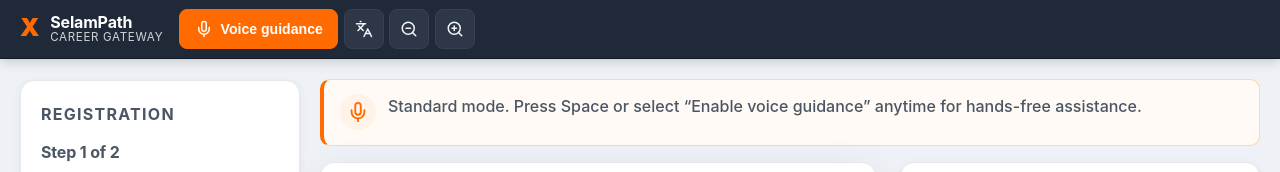
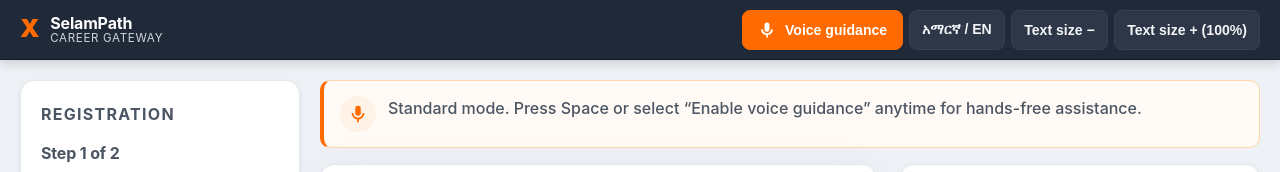
Before and after one commit to Betty-1219/accessibility, a plain HTML site: page frontend/index.html in a window 1280 px wide. Shown: the top 172 px of the page. Drawn offline with Linux system fonts and the light colour scheme.

Commit message:
Revert "Redesign navbar: Lucide icons, centered main nav, grouped controls, responsive layout"
This reverts commit f8e021a794707526d32192be86cc7a07fea300f5.

```diff
--- a/frontend/css/accessibility-themes.css
+++ b/frontend/css/accessibility-themes.css
@@ -301,79 +301,6 @@ body.db-theme-dark_white,
 .db-topnav .db-btn-voice[aria-pressed="true"] { background: #c2410c; border-color: #c2410c; box-shadow: inset 0 0 0 2px rgba(255,255,255,0.25); }
 .db-mic-icon, .db-voice-banner-icon { display: inline-flex; align-items: center; justify-content: center; }
 .db-mic-icon svg { display: block; }
-
-/* --- Navbar: three-zone layout (brand | main nav | actions) --- */
-.db-nav-center {
-  display: flex;
-  align-items: center;
-  justify-content: center;
-  gap: 0.25rem;
-  flex: 1 1 auto;
-  min-width: 0;
-}
-.db-nav-tab {
-  display: inline-flex;
-  align-items: center;
-  justify-content: center;
-  gap: 0.45rem;
-  min-height: 40px;
-  padding: 0.4rem 0.85rem;
-  border: 1px solid transparent;
-  border-radius: 999px;
-  background: transparent;
-  color: #cbd5e1;
-  font-family: inherit;
-  font-size: 0.88rem;
-  font-weight: 600;
-  letter-spacing: 0.01em;
-  cursor: pointer;
-  white-space: nowrap;
-  transition: background 0.15s ease, color 0.15s ease, box-shadow 0.15s ease;
-}
-.db-nav-tab .db-nav-icon { flex: 0 0 auto; }
-.db-nav-tab:hover { background: rgba(255,255,255,0.08); color: #fff; }
-.db-nav-tab:active { background: rgba(255,255,255,0.14); }
-.db-nav-tab.is-active {
-  background: rgba(255,107,0,0.16);
-  color: #fff;
-  box-shadow: inset 0 -2px 0 0 #FF6B00;
-  font-weight: 700;
-}
-.db-nav-tab:focus-visible,
-.db-topnav .db-btn:focus-visible,
-.db-topnav-brand:focus-visible {
-  outline: 2px solid #FF6B00;
-  outline-offset: 2px;
-}
-.db-nav-sep {
-  width: 1px;
-  height: 24px;
-  background: #374151;
-  margin: 0 0.35rem;
-  flex: 0 0 auto;
-}
-.db-topnav-actions {
-  display: flex;
-  align-items: center;
-  gap: 0.35rem;
-  flex: 0 0 auto;
-}
-.db-topnav .db-icon-btn {
-  display: inline-flex;
-  align-items: center;
-  justify-content: center;
-  width: 40px;
-  min-width: 40px;
-  height: 40px;
-  padding: 0;
-  border-radius: 8px;
-}
-.db-topnav .db-icon-btn svg { display: block; }
-.db-topnav .db-logout-btn { color: #fca5a5; border-color: #4b3232; background: rgba(127,29,29,0.25); }
-.db-topnav .db-logout-btn:hover { color: #fecaca; background: rgba(153,27,27,0.4); border-color: #7f1d1d; }
-
-/* Dashboard shell: full width, no sidebar */
-.db-shell-dashboard { grid-template-columns: 1fr; max-width: 1200px; }
 
 .db-btn {
   min-width: 48px;
@@ -763,14 +690,15 @@ body.db-theme-dark_yellow .db-sidebar-step, body.db-theme-light_yellow .db-sideb
   z-index: 100;
   display: flex;
   align-items: center;
+  justify-content: space-between;
   gap: 1rem;
-  padding: 0.55rem 1.25rem;
+  padding: 0.6rem 1.25rem;
   background: #1f2937;
   color: #f9fafb;
   border-bottom: 1px solid #111827;
   box-shadow: 0 2px 12px rgba(0,0,0,0.18);
 }
-.db-topnav-brand { display: flex; align-items: center; gap: 0.7rem; min-width: 0; flex: 0 0 auto; }
+.db-topnav-brand { display: flex; align-items: center; gap: 0.7rem; min-width: 0; }
 .db-logo-mark {
   display: inline-flex; align-items: center; justify-content: center;
   width: auto; height: auto; border-radius: 0;
@@ -1038,42 +966,20 @@ body.db-theme-dark_yellow .db-sidebar-steps li.is-active .db-step-num, body.db-t
   .db-auth-layout { grid-template-columns: 1fr; }
   .db-auth-visual { position: static; max-width: 420px; }
 }
-@media (max-width: 1180px) {
-  /* Collapse nav tabs to icon-only (labels remain for screen readers + tooltips) */
-  .db-nav-tab span { display: none; }
-  .db-nav-tab { padding: 0.4rem 0.55rem; }
-}
 @media (max-width: 980px) {
   .db-shell { grid-template-columns: 1fr; }
   .db-sidebar { position: static; top: auto; }
   .db-topnav { flex-wrap: wrap; gap: 0.5rem 0.75rem; }
-  .db-topnav-brand { width: 100%; justify-content: space-between; }
-  .db-nav-center {
-    order: 3;
-    width: 100%;
-    justify-content: flex-start;
-    overflow-x: auto;
-    scrollbar-width: none;
-    -webkit-overflow-scrolling: touch;
-    padding-bottom: 2px;
-  }
-  .db-nav-center::-webkit-scrollbar { display: none; }
-  .db-nav-center .db-nav-tab span { display: inline; }
-  .db-topnav-actions { margin-left: auto; }
+  .db-topnav-brand { width: 100%; }
+  .db-toolbar { width: 100%; }
 }
 @media (max-width: 640px) {
   .db-shell { padding: 0.75rem; gap: 0.75rem; }
   .db-central-card, .db-content form#db-wizard-form { padding: 1.25rem 1rem; }
-  .db-topnav { padding: 0.6rem 0.75rem; gap: 0.5rem; }
-  .db-topnav-brand { gap: 0.5rem; }
-  .db-logo-mark { font-size: 1.3rem; }
-  .db-logo-sub { display: none; }
-  .db-nav-center { gap: 0.15rem; }
-  .db-nav-tab { min-height: 44px; padding: 0.4rem 0.6rem; }
-  .db-topnav .db-btn-voice { min-height: 44px; }
-  .db-topnav .db-btn-voice .db-voice-label { display: none; }
-  .db-topnav .db-btn-voice { padding: 0.45rem 0.6rem; }
-  .db-nav-sep { display: none; }
+  .db-topnav { padding: 0.6rem 0.75rem; }
+  .db-topnav .db-btn, .db-action-card { width: 100%; }
+  .db-toolbar { gap: 0.4rem; }
+  .db-toolbar .db-btn { flex: 1 1 calc(50% - 0.4rem); justify-content: center; }
   .db-main-footer { flex-direction: column; align-items: flex-start; gap: 0.6rem; }
   .db-footer-shortcuts { flex-direction: column; align-items: flex-start; gap: 0.35rem; }
   .db-auth-visual { display: none; }
--- a/frontend/index.html
+++ b/frontend/index.html
@@ -6,7 +6,7 @@
   <meta name="description" content="SelamPath is an accessible onboarding and career gateway for learners in Ethiopia. AccessPath connects skills to inclusive employers." />
   <meta name="theme-color" content="#2583F6" />
   <title>SelamPath — Accessible Onboarding &amp; AccessPath Careers</title>
-  <link rel="stylesheet" href="./css/accessibility-themes.css?v=12" />
+  <link rel="stylesheet" href="./css/accessibility-themes.css?v=11" />
 </head>
 <body class="db-theme-default page-app">
   <a class="db-skip-link" href="#main-content">Skip to main content</a>
@@ -23,10 +23,10 @@
     </main>
   </div>
 
-  <script src="./js/config.js?v=12"></script>
-  <script src="./js/i18n.js?v=12"></script>
-  <script src="./js/state-manager.js?v=12"></script>
-  <script src="./js/voice-engine.js?v=12"></script>
-  <script src="./js/digital-bridge-onboarding.js?v=12"></script>
+  <script src="./js/config.js?v=11"></script>
+  <script src="./js/i18n.js?v=11"></script>
+  <script src="./js/state-manager.js?v=11"></script>
+  <script src="./js/voice-engine.js?v=11"></script>
+  <script src="./js/digital-bridge-onboarding.js?v=11"></script>
 </body>
 </html>
--- a/frontend/js/digital-bridge-onboarding.js
+++ b/frontend/js/digital-bridge-onboarding.js
@@ -1256,62 +1256,18 @@
         var isDashboard = s === "career_dashboard";
         var tab = this.state.careerTab || "dashboard";
 
-        // Lucide icons (consistent: 24 viewBox, stroke currentColor, stroke-width 2, round caps)
-        function icon(name) {
-          var paths = {
-            mic: '<path d="M12 2a3 3 0 0 0-3 3v7a3 3 0 0 0 6 0V5a3 3 0 0 0-3-3Z"/><path d="M19 10v2a7 7 0 0 1-14 0v-2"/><line x1="12" x2="12" y1="19" y2="22"/>',
-            languages: '<path d="m5 8 6 6"/><path d="m4 14 6-6 2-3"/><path d="M2 5h12"/><path d="M7 2h1"/><path d="m22 22-5-10-5 10"/><path d="M14 18h6"/>',
-            zoomOut: '<circle cx="11" cy="11" r="8"/><line x1="21" x2="16.65" y1="21" y2="16.65"/><line x1="8" x2="14" y1="11" y2="11"/>',
-            zoomIn: '<circle cx="11" cy="11" r="8"/><line x1="21" x2="16.65" y1="21" y2="16.65"/><line x1="11" x2="11" y1="8" y2="14"/><line x1="8" x2="14" y1="11" y2="11"/>',
-            logout: '<path d="M9 21H5a2 2 0 0 1-2-2V5a2 2 0 0 1 2-2h4"/><polyline points="16 17 21 12 16 7"/><line x1="21" x2="9" y1="12" y2="12"/>',
-            dashboard: '<rect width="7" height="7" x="3" y="3" rx="1"/><rect width="7" height="7" x="14" y="3" rx="1"/><rect width="7" height="7" x="14" y="14" rx="1"/><rect width="7" height="7" x="3" y="14" rx="1"/>',
-            compass: '<circle cx="12" cy="12" r="10"/><polygon points="16.24 7.76 14.12 14.12 7.76 16.24 9.88 9.88 16.24 7.76"/>',
-            map: '<path d="M14.106 5.553a2 2 0 0 0 1.788 0l3.659-1.83A1 1 0 0 1 21 4.619v12.764a1 1 0 0 1-.553.894l-4.553 2.277a2 2 0 0 1-1.788 0l-4.2-2.1a2 2 0 0 0-1.788 0l-3.659 1.83A1 1 0 0 1 3 19.381V6.618a1 1 0 0 1 .553-.894l4.553-2.277a2 2 0 0 1 1.788 0z"/><path d="M15 5.764v15"/><path d="M9 3.236v15"/>',
-            passport: '<path d="M16 10h2"/><path d="M16 14h2"/><path d="M6.17 15a3 3 0 0 1 5.66 0"/><circle cx="9" cy="11" r="2"/><rect x="2" y="5" width="20" height="14" rx="2"/>',
-            briefcase: '<path d="M16 20V4a2 2 0 0 0-2-2h-4a2 2 0 0 0-2 2v16"/><rect width="20" height="14" x="2" y="6" rx="2"/>'
-          };
-          return '<svg class="db-nav-icon" viewBox="0 0 24 24" width="18" height="18" fill="none" stroke="currentColor" stroke-width="2" stroke-linecap="round" stroke-linejoin="round" aria-hidden="true" focusable="false">' + paths[name] + "</svg>";
-        }
-
         var voiceLabel = this.voiceLoopActive ? "Voice: On" : "Voice guidance";
-        var zoomPct = esc(Math.max(80, Math.min(200, Number(d.preferences.zoom_percent) || 100)));
         var toolbar =
-          '<div class="db-topnav-actions" role="toolbar" aria-label="Accessibility controls">' +
-          '<button type="button" class="db-btn db-btn-voice" id="db-btn-voice-toggle" aria-pressed="' + (this.voiceLoopActive ? "true" : "false") + '" title="' + esc(voiceLabel) + '">' +
-          '<span class="db-mic-icon" aria-hidden="true">' + icon("mic") + "</span>" +
-          '<span class="db-voice-label">' + esc(voiceLabel) + "</span>" +
+          '<div class="db-toolbar" role="toolbar" aria-label="Accessibility controls">' +
+          '<button type="button" class="db-btn db-btn-voice" id="db-btn-voice-toggle" aria-pressed="' + (this.voiceLoopActive ? "true" : "false") + '">' +
+          '<span class="db-mic-icon" aria-hidden="true"><svg viewBox="0 0 24 24" width="20" height="20" focusable="false"><path fill="currentColor" d="M12 14a3 3 0 0 0 3-3V6a3 3 0 1 0-6 0v5a3 3 0 0 0 3 3zm5-3a5 5 0 0 1-10 0H5a7 7 0 0 0 6 6.92V21h2v-3.08A7 7 0 0 0 19 11h-2z"/></svg></span>' +
+          '<span class="db-voice-label">' + esc(voiceLabel) + '</span>' +
           "</button>" +
-          '<button type="button" class="db-btn db-icon-btn" id="db-btn-lang" title="' + esc(this._t("btnLang")) + '" aria-label="' + esc(this._t("btnLang")) + '">' + icon("languages") + "</button>" +
-          '<button type="button" class="db-btn db-icon-btn" id="db-btn-zoom-out" title="' + esc(this._t("btnZoomOut")) + " (" + zoomPct + '%)" aria-label="' + esc(this._t("btnZoomOut")) + " (" + zoomPct + '%)">' + icon("zoomOut") + "</button>" +
-          '<button type="button" class="db-btn db-icon-btn" id="db-btn-zoom-in" title="' + esc(this._t("btnZoomIn")) + " (" + zoomPct + '%)" aria-label="' + esc(this._t("btnZoomIn")) + " (" + zoomPct + '%)">' + icon("zoomIn") + "</button>" +
-          (isDashboard
-            ? '<span class="db-nav-sep" aria-hidden="true"></span>' +
-              '<button type="button" class="db-btn db-icon-btn db-logout-btn" id="db-btn-logout" title="Log out" aria-label="Log out">' + icon("logout") + "</button>"
-            : "") +
+          '<button type="button" class="db-btn" id="db-btn-lang">' + esc(this._t("btnLang")) + "</button>" +
+          '<button type="button" class="db-btn" id="db-btn-zoom-out">' + esc(this._t("btnZoomOut")) + "</button>" +
+          '<button type="button" class="db-btn" id="db-btn-zoom-in">' + esc(this._t("btnZoomIn")) + " (" +
+          esc(Math.max(80, Math.min(200, Number(d.preferences.zoom_percent) || 100))) + "%)</button>" +
           "</div>";
-
-        var navCenter = "";
-        if (isDashboard) {
-          function navTab(id, label, iconName, tooltip) {
-            var activeCls = tab === id ? " is-active" : "";
-            return (
-              '<button type="button" class="db-nav-tab' + activeCls + '" data-tab="' + id + '"' +
-              ' aria-current="' + (tab === id ? "page" : "false") + '"' +
-              ' title="' + esc(tooltip || label) + '">' +
-              icon(iconName) +
-              "<span>" + esc(label) + "</span>" +
-              "</button>"
-            );
-          }
-          navCenter =
-            '<nav class="db-nav-center" aria-label="AccessPath main navigation">' +
-            navTab("dashboard", "Dashboard", "dashboard", "Your career workspace") +
-            navTab("careers", "Careers", "compass", "Explore careers (" + (this.careers.length || 6) + " pathways)") +
-            navTab("roadmap", "Roadmap", "map", "My learning roadmap") +
-            navTab("passport", "Passport", "passport", "Career passport") +
-            navTab("jobs", "Jobs", "briefcase", "Career opportunities") +
-            "</nav>";
-        }
 
         var voiceMsg = this.voiceLoopActive
           ? this._t("listeningStatus")
@@ -1319,12 +1275,13 @@
         var status =
           '<div id="db-voice-status" class="db-sr-only" role="status" aria-live="polite">' + esc(voiceMsg) + "</div>" +
           '<div class="db-voice-banner" role="status" aria-live="polite">' +
-          '<span class="db-voice-banner-icon" aria-hidden="true"><svg viewBox="0 0 24 24" width="22" height="22" fill="none" stroke="currentColor" stroke-width="2" stroke-linecap="round" stroke-linejoin="round" focusable="false"><path d="M12 2a3 3 0 0 0-3 3v7a3 3 0 0 0 6 0V5a3 3 0 0 0-3-3Z"/><path d="M19 10v2a7 7 0 0 1-14 0v-2"/><line x1="12" x2="12" y1="19" y2="22"/></svg></span>' +
+          '<span class="db-voice-banner-icon" aria-hidden="true"><svg viewBox="0 0 24 24" width="22" height="22" focusable="false"><path fill="currentColor" d="M12 14a3 3 0 0 0 3-3V6a3 3 0 1 0-6 0v5a3 3 0 0 0 3 3zm5-3a5 5 0 0 1-10 0H5a7 7 0 0 0 6 6.92V21h2v-3.08A7 7 0 0 0 19 11h-2z"/></svg></span>' +
           '<p class="db-voice-banner-text">' + esc(voiceMsg) + '</p>' +
           '</div>' +
           (this.lastNotice ? '<div class="db-status-banner" role="status" aria-live="polite">' + esc(this.lastNotice) + "</div>" : "") +
           (this.lastError ? '<div class="db-error-banner" role="alert" aria-live="assertive">' + esc(this.lastError) + "</div>" : "");
 
+        var navHtml = isDashboard ? this._renderAccessPathNav(tab) : "";
         var contentHtml = isDashboard ? this._renderAccessPath() : this._renderAuthOrOnboarding(s, d, promptText);
 
         var isAuthFlow = (s === "accessibility_ask" || s === "auth_choice");
@@ -1332,7 +1289,10 @@
 
         var sidebar = "";
         if (isDashboard) {
-          sidebar = "";
+          sidebar =
+            '<aside class="db-sidebar" aria-label="AccessPath navigation">' +
+            navHtml +
+            "</aside>";
         } else {
           var stepNum = s.indexOf("login_") === 0 ? 1 : this.state.step === 2 ? 2 : 1;
           var stepLabel = s.indexOf("login_") === 0 ? "Sign in" : "Registration";
@@ -1358,7 +1318,6 @@
           '<span class="db-logo-mark" aria-hidden="true">X</span>' +
           '<div class="db-logo-text"><span class="db-logo-name">SelamPath</span><span class="db-logo-sub">Career Gateway</span></div>' +
           '</div>' +
-          navCenter +
           toolbar +
           '</header>';
 
@@ -1559,6 +1518,31 @@
       }
       html += "</div></form>";
       return html;
+    }
+
+    _renderAccessPathNav(tab) {
+      var active = tab || this.state.careerTab || "dashboard";
+      var self = this;
+      function item(id, label) {
+        return (
+          '<button type="button" class="db-btn db-nav-item ' +
+          (active === id ? "is-active db-btn-primary" : "") +
+          '" data-tab="' + id + '" aria-current="' + (active === id ? "page" : "false") + '">' +
+          esc(label) +
+          "</button>"
+        );
+      }
+      return (
+        '<nav aria-label="AccessPath Navigation" class="db-side-nav">' +
+        item("dashboard", "Dashboard") +
+        item("careers", "Explore Careers (" + (self.careers.length || 6) + ")") +
+        item("roadmap", "My Learning Roadmap") +
+        item("passport", "Career Passport") +
+        item("jobs", "Career Opportunities") +
+        '<div class="db-side-nav-spacer"></div>' +
+        '<button type="button" class="db-btn db-nav-item db-nav-logout" id="db-btn-logout">Logout</button>' +
+        "</nav>"
+      );
     }
 
     _renderAccessPath() {
```
